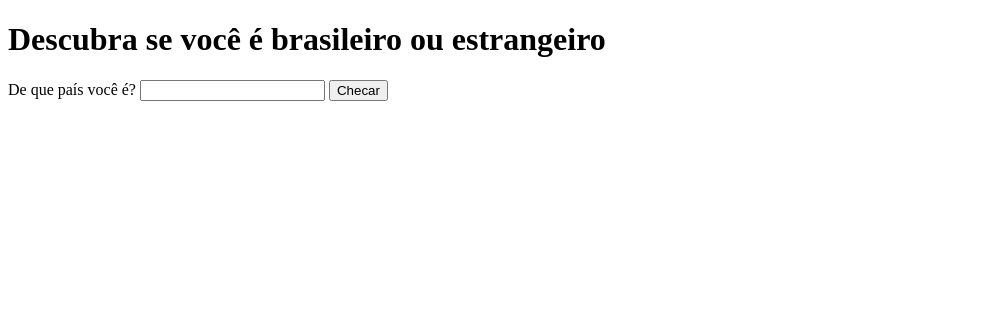
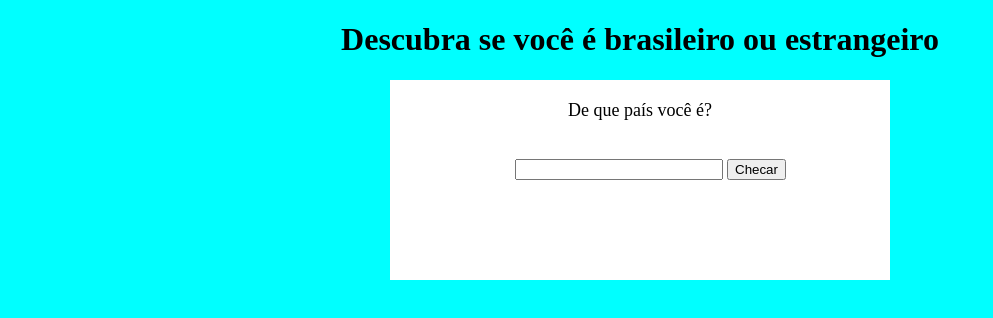
Before and after one commit to NicolasTeixeira21/javascript, a plain HTML site: page aula11/ex009.html in a window 1280 px wide. Shown: the whole page, without its empty margins (0-993 px from the left). Drawn offline with Linux system fonts and the light colour scheme.

Commit message:
atualizado

```diff
--- a/aula11/ex009.html
+++ b/aula11/ex009.html
@@ -5,14 +5,16 @@
     <meta http-equiv="X-UA-Compatible" content="IE=edge">
     <meta name="viewport" content="width=device-width, initial-scale=1.0">
     <title>Gringo ou Brazuca</title>
+    <link rel="stylesheet" href="style.css">
 </head>
 <body>
     <h1>Descubra se você é brasileiro ou estrangeiro</h1>
-    De que país você é? <input type="text" name="txtp" id="txtp">
-    <input type="button" value="Checar" onclick="Checar()">
-    <div id="res">
-
-    </div>
+    <main>
+        <p>De que país você é?</p> <input class='caixa' type="text" name="txtp" id="txtp">
+        <input type="button" value="Checar" onclick="Checar()">
+        <div id="res">
+        </div>
+    </main>
     <script>
         function Checar() {
             var pais = window.document.querySelector('txtp')
--- /dev/null
+++ b/aula11/style.css
@@ -0,0 +1,32 @@
+@charset "UTF-8";
+
+body {
+    background-color: aqua;
+}
+
+h1 {
+    text-align: center;
+}
+
+p {
+    text-align: center;
+    padding: 20px;
+    font-size: large;
+}
+
+input.caixa {
+    width: 200px;
+    margin-left: 125px;
+}
+
+main {
+    background-color: white;
+    width: 500px;
+    height: 200px;
+    margin: auto;
+}
+
+div#res {
+    text-align: center;
+    padding: 15px;
+}
```
